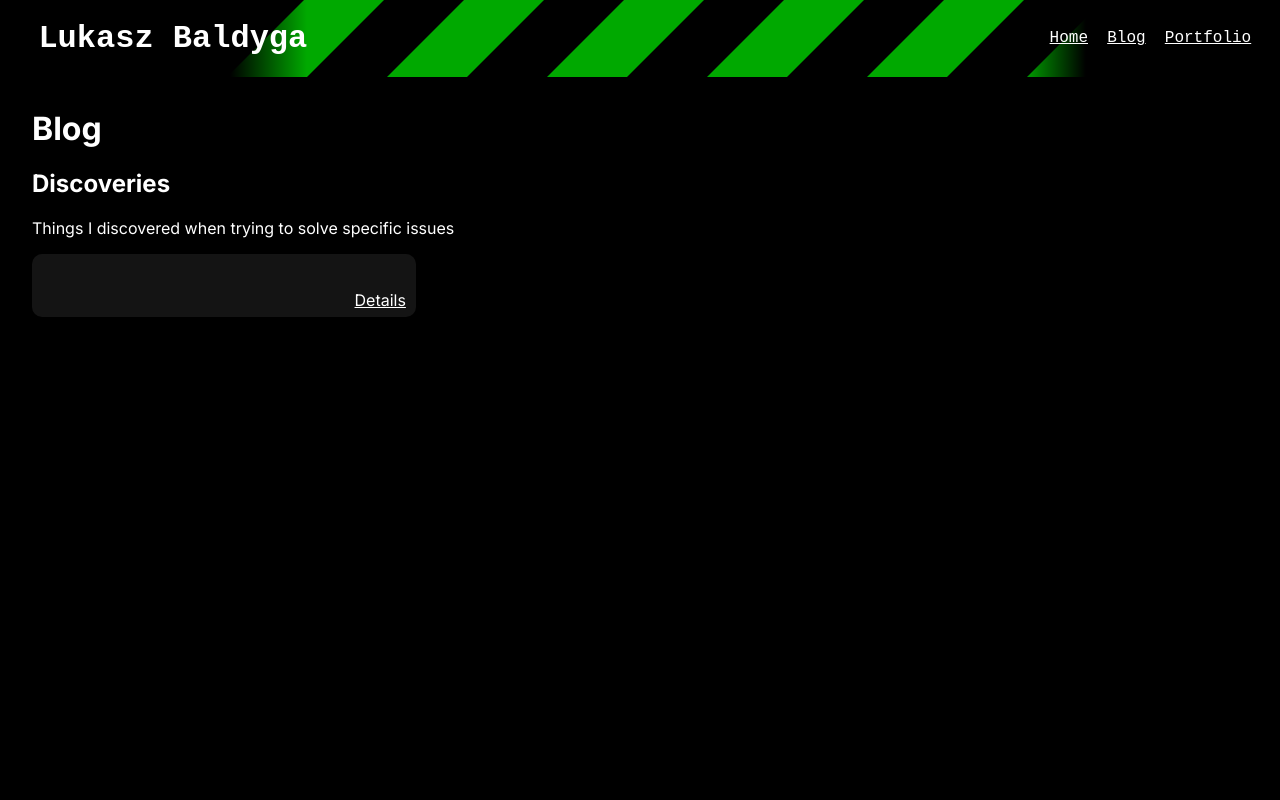
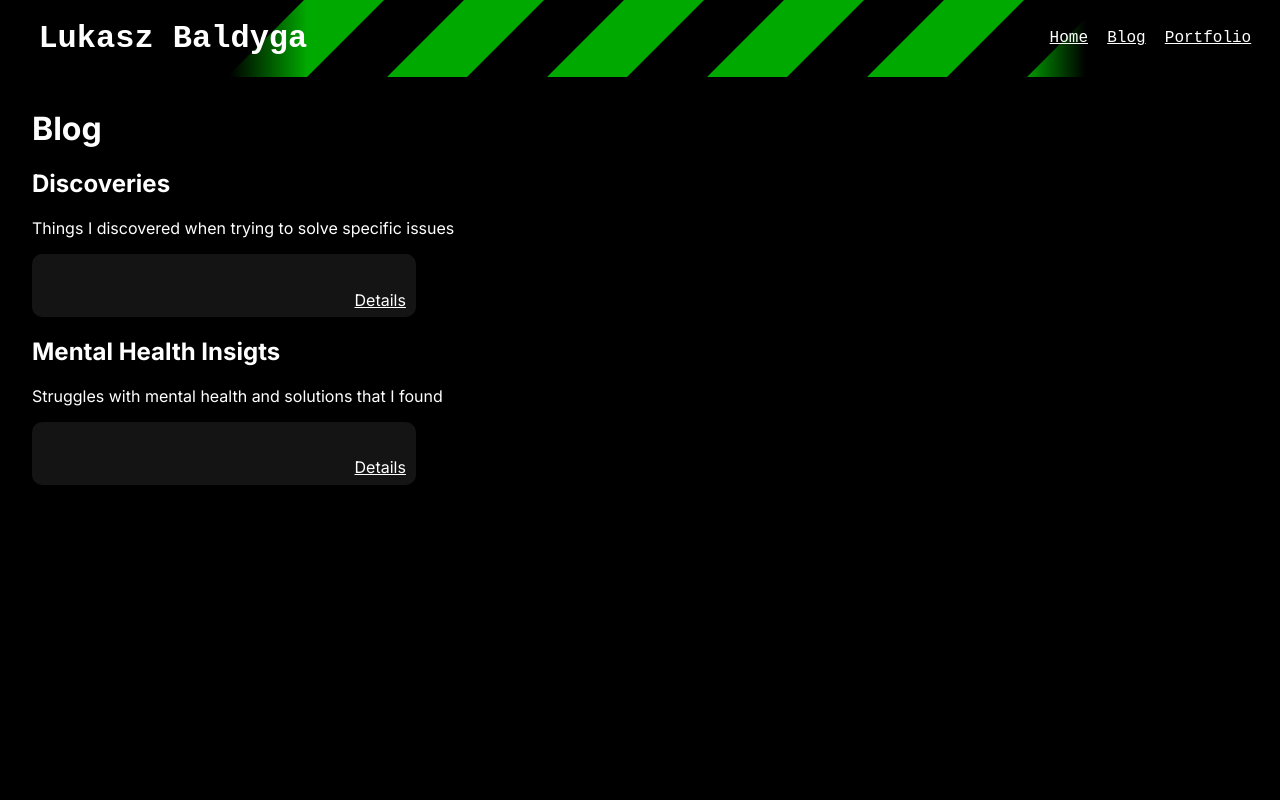
Before and after one commit to Rijndael1998/Website-Neo, a Next.js app: page /blog in a window 1280 px wide. Shown: the top 800 px of the page. Built offline with nearby package versions, Linux system fonts and the light colour scheme.

Commit message:
Added new blog section on mental health
A new section has been added to the blog page. This section focuses on mental health insights, discussing struggles and potential solutions. The structure includes a title, subtitle, and groups array for further details.

```diff
--- a/src/app/blog/page.tsx
+++ b/src/app/blog/page.tsx
@@ -16,7 +16,19 @@ export default function Blog() {
                             url: "",
                         }
                     ],
-                }
+                },
+                {
+                    title: "Mental Health Insigts",
+                    subtitle: "Struggles with mental health and solutions that I found",
+                    groups: [
+                        {
+                            title: "",
+                            desc: "",
+                            isDemo: false,
+                            url: "",
+                        }
+                    ],
+                },
             ]
         }
     />;
```
